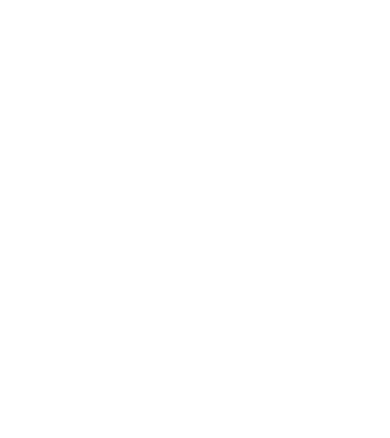
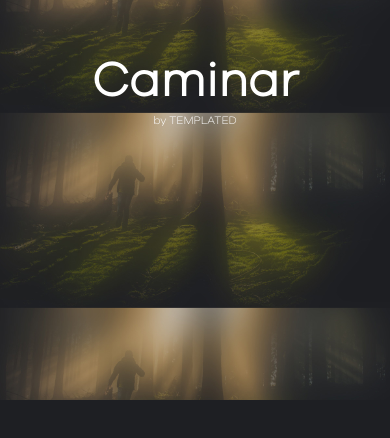
Before and after one commit to maxberck/caminar, a plain HTML site: page index.html in a window 390 px wide. Drawn offline with Linux system fonts and the light colour scheme.

Commit message:
finit html css header pas de responsive

```diff
--- a/index.html
+++ b/index.html
@@ -4,8 +4,12 @@
     <meta charset="UTF-8">
     <meta name="viewport" content="width=device-width, initial-scale=1.0">
     <title>Caminar</title>
+    <link rel="stylesheet" href="./public/css/style.css">
 </head>
 <body>
-
+    <header>
+        <h1>Caminar</h1>
+        <p>by TEMPLATED</p>
+    </header>
 </body>
 </html>
--- a/public/css/style.css
+++ b/public/css/style.css
@@ -0,0 +1,42 @@
+*{
+    margin: 0;
+}
+@font-face {
+    font-family: 'Galano Grotesque Black';
+    src: url('../font/GalanoGrotesqueBlack.otf') format('truetype');
+    font-weight: normal;
+    font-style: normal;
+}
+@font-face {
+    font-family: 'Galano Grotesque Light';
+    src: url('../font/GalanoGrotesqueLight.otf') format('truetype');
+    font-weight: normal;
+    font-style: normal;
+}
+html{
+    background-color: #1E1F23;
+    filter: blur(1);
+}
+body{
+    background-image:url(../img/bg.jpg) ;
+    background-size: 100%;
+    background-position-y: 55%;
+    background: no repeat;
+    height: 25em;
+    filter: blur(1);
+}
+header{
+    color: white;
+    text-align: center;
+}
+header h1{
+    font-weight: 900;
+    font-size: 3em;
+    padding-top: 1em;
+    font-family: 'Galano Grotesque Light'
+}
+header p{
+    font-weight: lighter;
+    font-size: .7em;
+    font-family: 'Galano Grotesque Light'
+}
```
Also changed, not shown: public/font/GalanoGrotesqueBlack.otf (added), public/font/GalanoGrotesqueLight.otf (added), public/img/bg.jpg (added), public/img/pic01.jpg (added), public/img/pic02.jpg (added), public/img/pic03.jpg (added), public/img/pic04.jpg (added), public/img/pic05.jpg (added), public/img/pic06.jpg (added), public/img/pic07.jpg (added), public/img/pic08.jpg (added), 1 other file.
